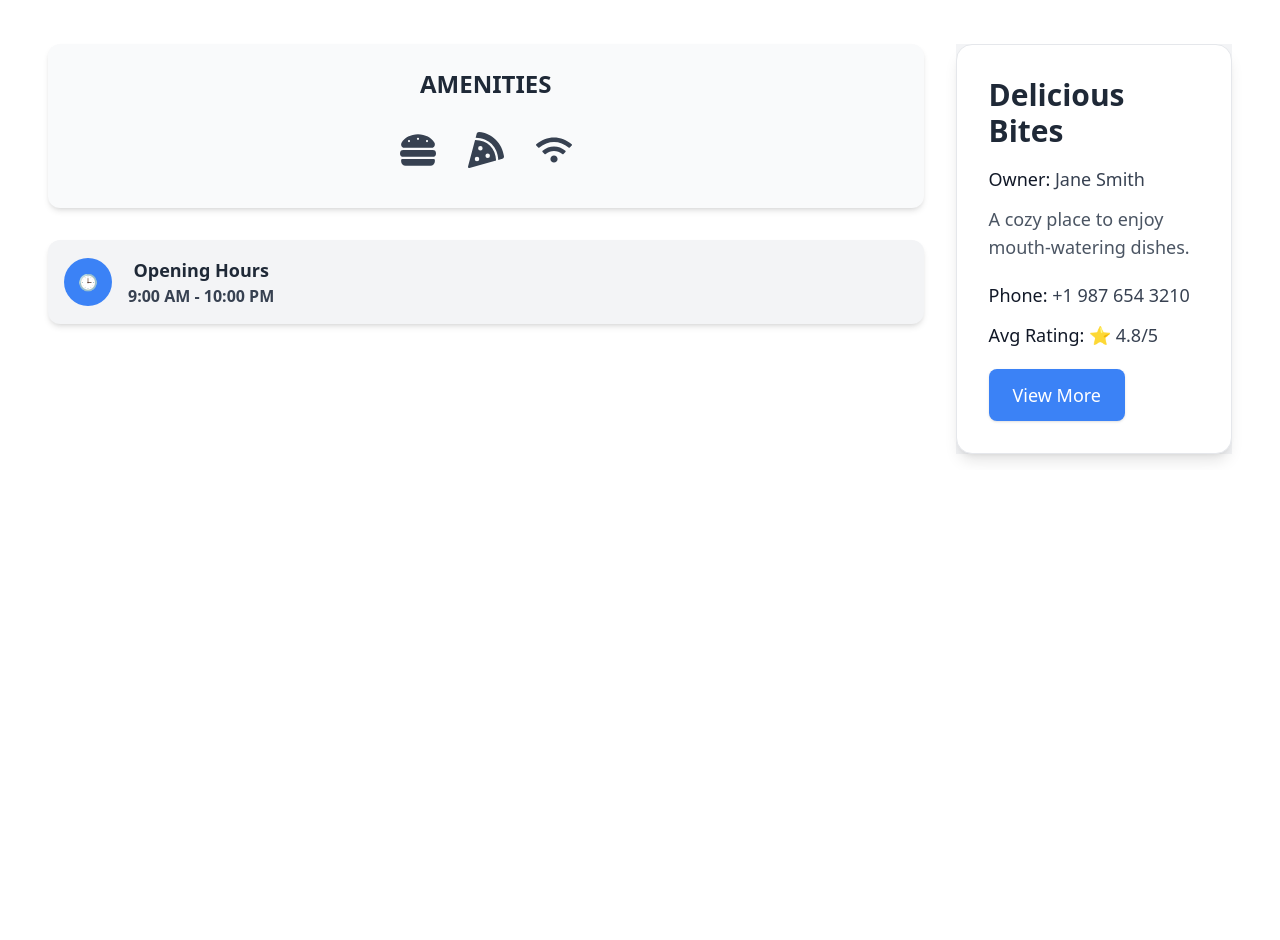
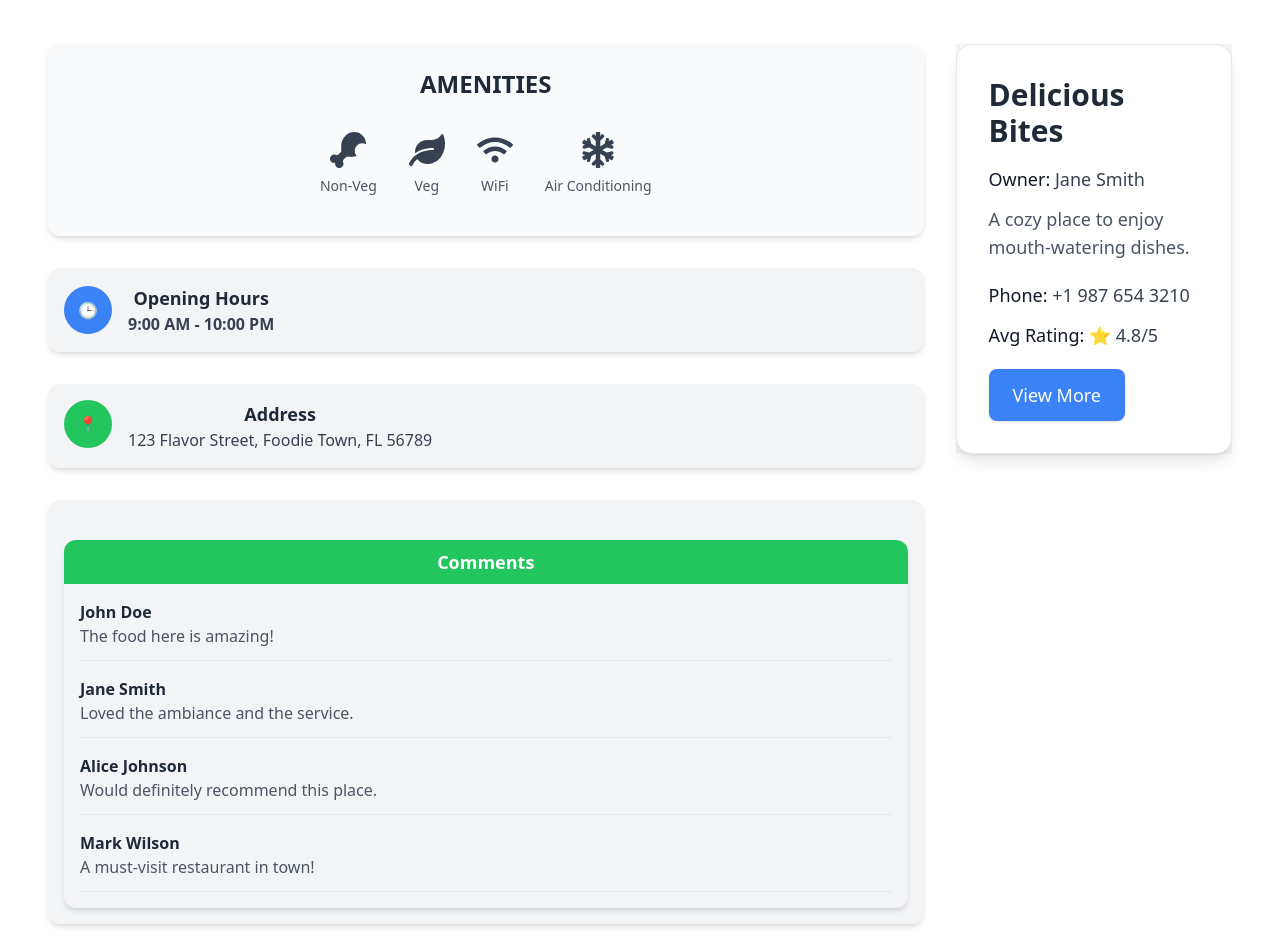
Before and after one commit to prabhakaryadav2003/Timepass, a React (Create React App) app in the folder FRONTEND/: page /resturant in a window 1280 px wide. Shown: the part 700-1640 px from the top of the page. Before the commit the page ends 1170 px from the top, so only its background shows below. Built offline with nearby package versions, Linux system fonts and the light colour scheme.

Commit message:
changed amenites made it more felxible

```diff
--- a/FRONTEND/src/components/amenites.js
+++ b/FRONTEND/src/components/amenites.js
@@ -1,29 +1,26 @@
-import {
-  FaHamburger,
-  FaPizzaSlice,
-  FaWifi,
-//   TbAirConditioning,
-} from "react-icons/fa";
+import { FaDrumstickBite, FaLeaf, FaWifi, FaSnowflake } from "react-icons/fa";
 
 const Amenities = () => {
   return (
-    <div className="ameneties border-none flex flex-col justify-center items-center p-6 bg-gray-50 rounded-xl shadow-md">
-      <div className="text-2xl font-semibold uppercase text-gray-800 mb-4">
-        Amenities
-      </div>
+    <div className="amenities border-none flex flex-col justify-center items-center p-6 bg-gray-50 rounded-xl shadow-md">
+      <div className="text-2xl font-semibold uppercase text-gray-800 mb-4">Amenities</div>
       <div className="flex flex-row justify-center items-center">
-        <div className="m-4">
-          <FaHamburger className="text-4xl text-gray-700" />
+        <div className="m-4 flex flex-col items-center">
+          <FaDrumstickBite className="text-4xl text-gray-700" />
+          <p className="text-sm mt-2 text-gray-600">Non-Veg</p>
         </div>
-        <div className="m-4">
-          <FaPizzaSlice className="text-4xl text-gray-700" />
+        <div className="m-4 flex flex-col items-center">
+          <FaLeaf className="text-4xl text-gray-700" />
+          <p className="text-sm mt-2 text-gray-600">Veg</p>
         </div>
-        <div className="m-4">
+        <div className="m-4 flex flex-col items-center">
           <FaWifi className="text-4xl text-gray-700" />
+          <p className="text-sm mt-2 text-gray-600">WiFi</p>
         </div>
-        {/* <div className="m-4">
-          <TbAirConditioning className="text-4xl text-gray-700" />
-        </div> */}
+        <div className="m-4 flex flex-col items-center">
+          <FaSnowflake className="text-4xl text-gray-700" />
+          <p className="text-sm mt-2 text-gray-600">Air Conditioning</p>
+        </div>
       </div>
     </div>
   );
--- /dev/null
+++ b/FRONTEND/src/components/commentSection/comments.js
@@ -0,0 +1,21 @@
+import React from "react";
+
+const CommentsSection = ({ comments }) => {
+  return (
+    <div className="comments border border-none mt-6 rounded-xl bg-gray-100 shadow-md">
+      <div className="bg-green-500 text-white text-center font-semibold text-lg py-2 rounded-t-xl">
+        Comments
+      </div>
+      <div className="p-4 space-y-4">
+        {comments.map((comment, index) => (
+          <div key={index} className="border-b pb-3">
+            <h4 className="text-gray-800 font-semibold">{comment.name}</h4>
+            <p className="text-gray-600">{comment.text}</p>
+          </div>
+        ))}
+      </div>
+    </div>
+  );
+};
+
+export default CommentsSection;
--- /dev/null
+++ b/FRONTEND/src/components/commentSection/data.js
@@ -0,0 +1,8 @@
+const commentsData = [
+    { name: "John Doe", text: "The food here is amazing!" },
+    { name: "Jane Smith", text: "Loved the ambiance and the service." },
+    { name: "Alice Johnson", text: "Would definitely recommend this place." },
+    { name: "Mark Wilson", text: "A must-visit restaurant in town!" },
+  ];
+
+  export default commentsData;
--- a/FRONTEND/src/components/featuredRestaurants/FeaturedRestaurants.js
+++ b/FRONTEND/src/components/featuredRestaurants/FeaturedRestaurants.js
@@ -6,7 +6,7 @@ function FeaturedRestaurants({ restaurants }) {
   console.log(restaurants);
   return (
     <Link to="/resturant">
-      <div className="grid grid-cols-1 sm:grid-cols-2 md:grid-cols-3 lg:grid-cols-3 gap-4  p-6">
+      <div className="grid grid-cols-1 sm:grid-cols-2 md:grid-cols-3 lg:grid-cols-4 gap-4  p-6">
         {restaurants.map((restaurant, index) => (
           <div
             className="bg-white rounded-lg shadow-lg overflow-hidden hover:shadow-xl transition duration-300 ease-in-out"
--- a/FRONTEND/src/pages/resturantPage/resturantPage.js
+++ b/FRONTEND/src/pages/resturantPage/resturantPage.js
@@ -5,16 +5,21 @@ import Loader from "../../components/loading";
 import Carousel from "../../components/carousel/carousel";
 
 import imageData from "../../components/carousel/imageData";
-import non_veg from "../../assets/non_veg.png";
-import veg from "../../assets/veg.png";
-import wifi from "../../assets/wifi.png";
-import air_conditioner from "../../assets/air_conditioner.png";
 
 import RestaurantCard from "../../components/resturantCardInfo";
 import Amenities from "../../components/amenites";
+import CommentsSection from "../../components/commentSection/comments";
+
+import commentsData from "../../components/commentSection/data";
 
 const ResturantPage = () => {
   const [loading, setLoading] = useState(true);
+
+  const comments = [
+    { name: "John Doe", comment: "The food was amazing, highly recommend!" },
+    { name: "Jane Smith", comment: "Lovely ambiance and great service." },
+    { name: "Alex Brown", comment: "The desserts here are to die for!" },
+  ];
 
   useEffect(() => {
     console.log("hora hai");
@@ -44,14 +49,9 @@ const ResturantPage = () => {
           ))}
         </Carousel>
       )}
-      <div className="flex flex-row w-full m-auto w-full max-w-[95%] mt-[2rem] ">
+      <div className="flex flex-row w-full m-auto w-full max-w-[95%] mt-[2rem]">
         <div className="bottom border border-none w-full m-4">
-          <Amenities
-            nonVeg={non_veg}
-            veg={veg}
-            wifi={wifi}
-            airConditioner={air_conditioner}
-          />
+          <Amenities />
           <div className="location border border-none p-4 rounded-xl bg-gray-100 shadow-md flex items-center gap-4 mt-[2rem]">
             <div className="flex items-center justify-center bg-blue-500 text-white h-12 w-12 rounded-full">
               🕒
@@ -64,12 +64,28 @@ const ResturantPage = () => {
                 <span className="font-semibold">9:00 AM - 10:00 PM</span>
               </p>
             </div>
-          </div>{" "}
+          </div>
+          <div className="address border border-none p-4 rounded-xl bg-gray-100 shadow-md flex items-start gap-4 mt-[2rem]">
+            <div className="flex items-center justify-center bg-green-500 text-white h-12 w-12 rounded-full">
+              📍
+            </div>
+            <div>
+              <h3 className="text-lg font-semibold text-gray-800 text-center">
+                Address
+              </h3>
+              <p className="text-gray-700 font-medium">
+                123 Flavor Street, Foodie Town, FL 56789
+              </p>
+            </div>
+          </div>
           <div className="map border border-none"></div>
-          <div className="information border border-none"></div>
+
+          <div className="comments border border-none p-4 rounded-xl bg-gray-100 shadow-md mt-[2rem]">
+            <CommentsSection  comments={commentsData}/>
+          </div>
         </div>
-        <div className="review border border-none m-4 ">
-          <div className=" bg-gray-100">
+        <div className="review border border-none m-4">
+          <div className="bg-gray-100">
             <RestaurantCard
               name="Delicious Bites"
               owner="Jane Smith"
```
Also changed, not shown: FRONTEND/src/pages/Login.js (renamed from FRONTEND/src/components/Login.js).
